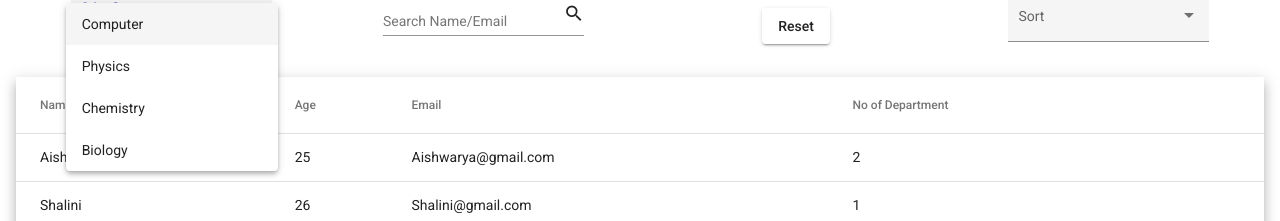
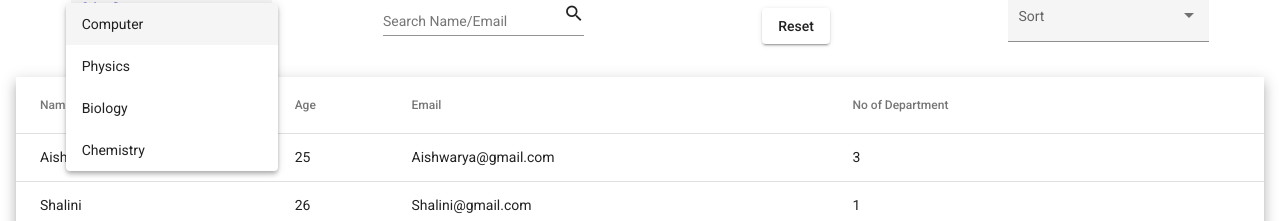
Before and after one commit to Shalinisheshadri/Assignment, an Angular app: page / in a window 1280 px wide. Both pictures are taken after a click on the element "Select department". Shown: the part 118-339 px from the top of the page. Built offline with nearby package versions, Linux system fonts and the light colour scheme.

Commit message:
added unique filter code for department

```diff
--- a/src/app/employee/employee.component.html
+++ b/src/app/employee/employee.component.html
@@ -11,7 +11,7 @@
           <mat-form-field appearance="fill">
             <mat-label>Select Department</mat-label>
             <mat-select matNativeControl [(value)]="selected" placeholder="Select department">
-              <mat-option *ngFor="let department of Departments" [value]="department" (click)="applyFilter(department)">
+              <mat-option *ngFor="let department of department" [value]="department" (click)="applyFilter(department)">
                 {{department}}
               </mat-option>
             </mat-select>
--- a/src/app/employee/employee.component.ts
+++ b/src/app/employee/employee.component.ts
@@ -32,7 +32,7 @@ export class EmployeeComponent implements OnInit, AfterViewInit {
       name: "Aishwarya",
       age: 25,
       email: "Aishwarya@gmail.com",
-      department: ["Computer", "Physics"],
+      department: ["Computer", "Physics","Biology"],
     },
     {
       name: "Shalini",
@@ -72,7 +72,7 @@ export class EmployeeComponent implements OnInit, AfterViewInit {
     },
   ];
 
-  Departments: string[] = ['Computer', 'Physics', 'Chemistry', "Biology"];
+  department: any[] = []; //= ['Computer', 'Physics', 'Chemistry', "Biology"];
 
   Sort: string[] = ['Ascending', 'Decensding'];
 
@@ -88,16 +88,24 @@ export class EmployeeComponent implements OnInit, AfterViewInit {
 
   ngOnInit() {
     this.count = this.Employee.length;
+
+    //unique department code
+    let dep=this.Employee.map((x)=>x.department);
+    console.log("dep", dep);
+
+    for(const da of dep){
+      for(const d of da){
+        if(this.department.indexOf(d) === -1){
+          console.log("unique departments:",d);
+          this.department.push(d);
+          console.log(this.department);
+        }
+      }
+    }
   }
 
   ngAfterViewInit() {
     this.dataSource.sort = this.sort;
-  }
-
-  //to remove duplicates in drop-down
-  onOptionsSelected() {
-    console.log(this.selected);
-    this.filtered = this.Employee.filter(t => t.department == this.selected);
   }
 
   // Search functionality
```
